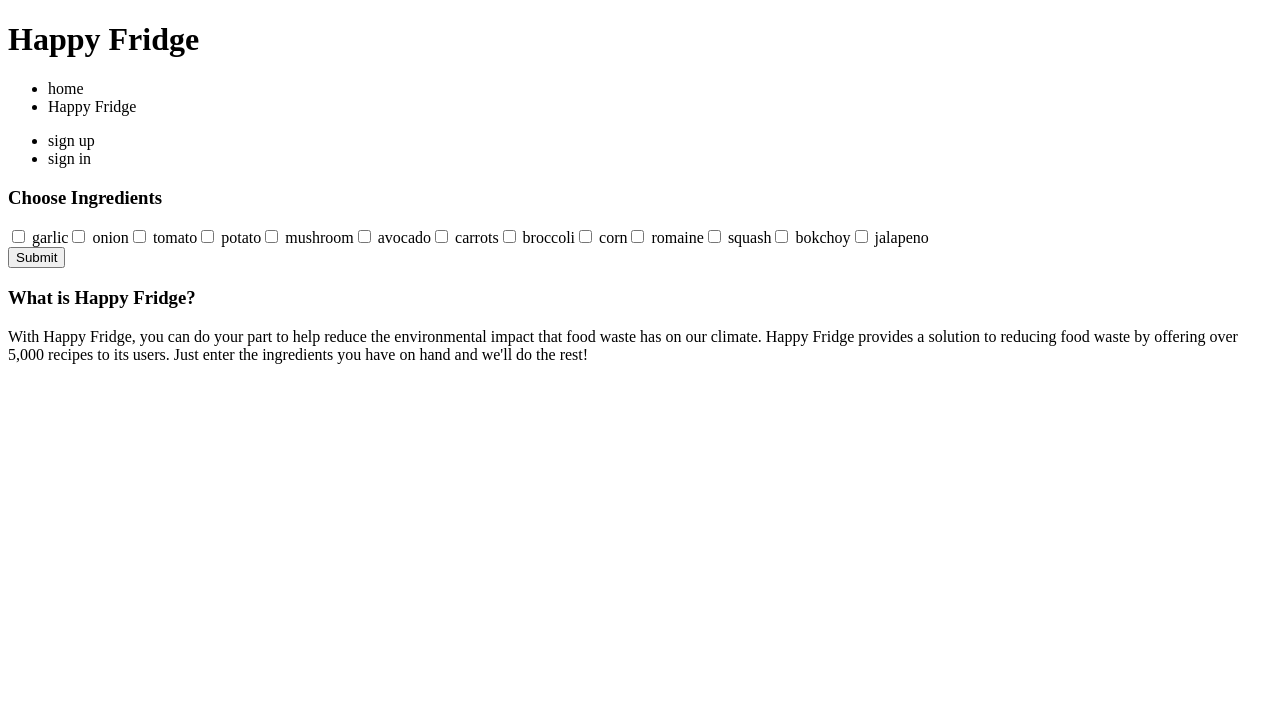
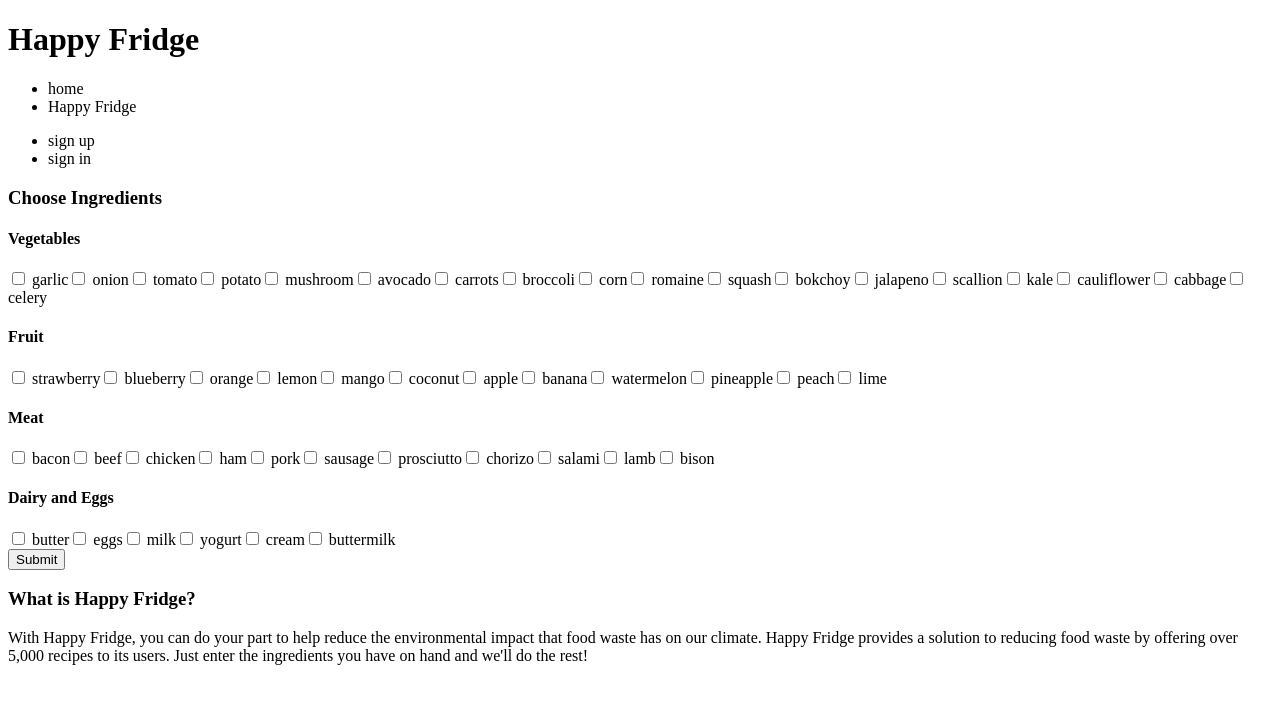
Before and after one commit to leesoli/happy-fridge, a React app: page / in a window 1280 px wide. Shown: the top 704 px of the page. Built offline with nearby package versions, Linux system fonts and the light colour scheme; the HTML template or start-up script is replaced by a standard one.

Commit message:
Added different recipe categories

```diff
--- a/client/src/Components/App.jsx
+++ b/client/src/Components/App.jsx
@@ -15,10 +15,10 @@ export default function App() {
     recipes: {},
     ingredientList: '',
     number: 8,
-
-    // create ingredient list for diff. categories of ingredients
-    // dairy, eggs, fruit, excluding pantry
-    vegetableOptions: { garlic: false, onion: false, tomato: false, potato: false, mushroom: false, avocado: false, carrots: false, broccoli: false, corn: false, romaine: false, squash: false, bokchoy: false, jalapeno: false}
+    vegetableOptions: { garlic: false, onion: false, tomato: false, potato: false, mushroom: false, avocado: false, carrots: false, broccoli: false, corn: false, romaine: false, squash: false, bokchoy: false, jalapeno: false, scallion: false, kale: false, cauliflower: false, cabbage: false, celery: false },
+    dairyAndEggOptions: { butter: false, eggs: false, milk: false, yogurt: false, cream: false, buttermilk: false },
+    fruitOptions: { strawberry: false, blueberry: false, orange: false, lemon: false, mango: false, coconut: false, apple: false, banana: false, watermelon: false, pineapple: false, peach: false, lime: false },
+    meatOptions: { bacon: false, beef: false, chicken: false, ham: false, pork: false, sausage: false, prosciutto: false, chorizo: false, salami: false, lamb: false, bison: false }
   })
 
   React.useEffect(() => {
@@ -29,8 +29,23 @@ export default function App() {
   function handleSubmit(e) {
     e.preventDefault();
     let newIngredients = [];
+    for (let ingredient in state.dairyAndEggOptions) {
+      if (state.dairyAndEggOptions[ingredient]) {
+        newIngredients.push(ingredient)
+      }
+    }
     for (let ingredient in state.vegetableOptions) {
       if (state.vegetableOptions[ingredient]) {
+        newIngredients.push(ingredient)
+      }
+    }
+    for (let ingredient in state.fruitOptions) {
+      if (state.fruitOptions[ingredient]) {
+        newIngredients.push(ingredient)
+      }
+    }
+    for (let ingredient in state.meatOptions) {
+      if (state.meatOptions[ingredient]) {
         newIngredients.push(ingredient)
       }
     }
@@ -93,7 +108,7 @@ export default function App() {
     setState(prevState => ({
       ...prevState,
       [name]: type === "checkbox" ? {
-        ...prevState.vegetableOptions,
+        ...prevState[name],
         [id]: checked
       } : value
     }))
@@ -107,7 +122,11 @@ export default function App() {
               <Ingredients
                 handleSubmit={handleSubmit}
                 handleChange={handleChange}
-                vegetableOptions={state.vegetableOptions} />
+                vegetableOptions={state.vegetableOptions}
+                dairyAndEggOptions={state.dairyAndEggOptions}
+                fruitOptions={state.fruitOptions}
+                meatOptions={state.meatOptions}
+                />
 
               {Object.keys(state.recipes).length > 0 &&
               <RecipeList
--- a/client/src/Components/Ingredients.jsx
+++ b/client/src/Components/Ingredients.jsx
@@ -2,9 +2,12 @@ import React from 'react'
 
 export default function Ingredients(props) {
 
-const ingredients = Object.keys(props.vegetableOptions)
+const vegetableIngredients = Object.keys(props.vegetableOptions)
+const dairyAndEggIngredients = Object.keys(props.dairyAndEggOptions)
+const fruitIngredients = Object.keys(props.fruitOptions)
+const meatIngredients = Object.keys(props.meatOptions)
 
-    const ingredient = ingredients.map(item => {
+    const vegetableIngredient = vegetableIngredients.map(item => {
       return (
         <span className="ingredient-checkbox">
           <input
@@ -20,12 +23,73 @@ const ingredients = Object.keys(props.vegetableOptions)
       )
     })
 
+    const dairyAndEggIngredient = dairyAndEggIngredients.map(item => {
+      return (
+        <span className="ingredient-checkbox">
+          <input
+            type="checkbox"
+            id={item}
+            onChange={props.handleChange}
+            checked={props.dairyAndEggOptions[item]}
+            name="dairyAndEggOptions"
+          >
+          </input>
+          <label htmlFor={item}> {item}</label>
+        </span>
+      )
+    })
+
+    const fruitIngredient = fruitIngredients.map(item => {
+      return (
+        <span className="ingredient-checkbox">
+          <input
+            type="checkbox"
+            id={item}
+            onChange={props.handleChange}
+            checked={props.fruitOptions[item]}
+            name="fruitOptions"
+          >
+          </input>
+          <label htmlFor={item}> {item}</label>
+        </span>
+      )
+    })
+
+    const meatIngredient = meatIngredients.map(item => {
+      return (
+        <span className="ingredient-checkbox">
+          <input
+            type="checkbox"
+            id={item}
+            onChange={props.handleChange}
+            checked={props.meatOptions[item]}
+            name="meatOptions"
+          >
+          </input>
+          <label htmlFor={item}> {item}</label>
+        </span>
+      )
+    })
+
   return (
     <div className="ingredient-wrapper">
       <form onSubmit={props.handleSubmit}>
         <h3 className="ingredient-box-title">Choose Ingredients</h3>
         <div>
-          {ingredient}
+          <h4 className="ingredient-category-title">Vegetables</h4>
+          {vegetableIngredient}
+        </div>
+        <div>
+          <h4 className="ingredient-category-title">Fruit</h4>
+          {fruitIngredient}
+        </div>
+        <div>
+          <h4 className="ingredient-category-title">Meat</h4>
+          {meatIngredient}
+        </div>
+        <div>
+          <h4 className="ingredient-category-title">Dairy and Eggs</h4>
+          {dairyAndEggIngredient}
         </div>
       <button className="ingredient-submit-button">Submit</button>
       </form>
```
Also changed, not shown: 2 other files (tests, documents, lock files or other folders).
